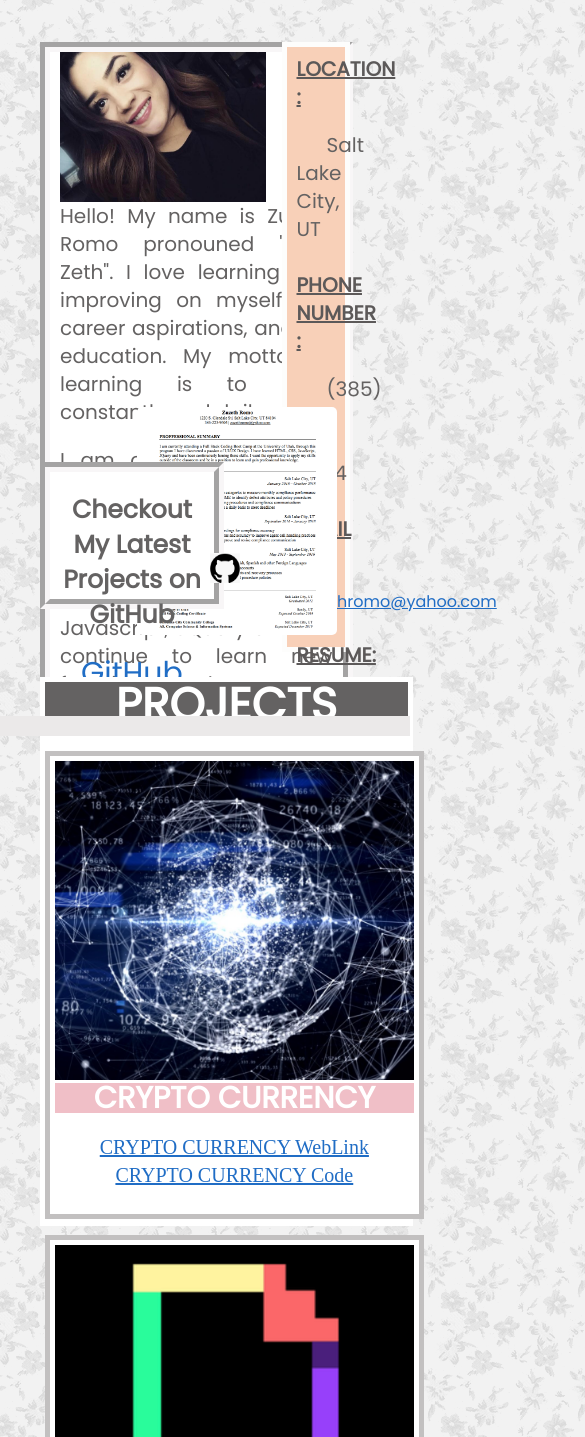
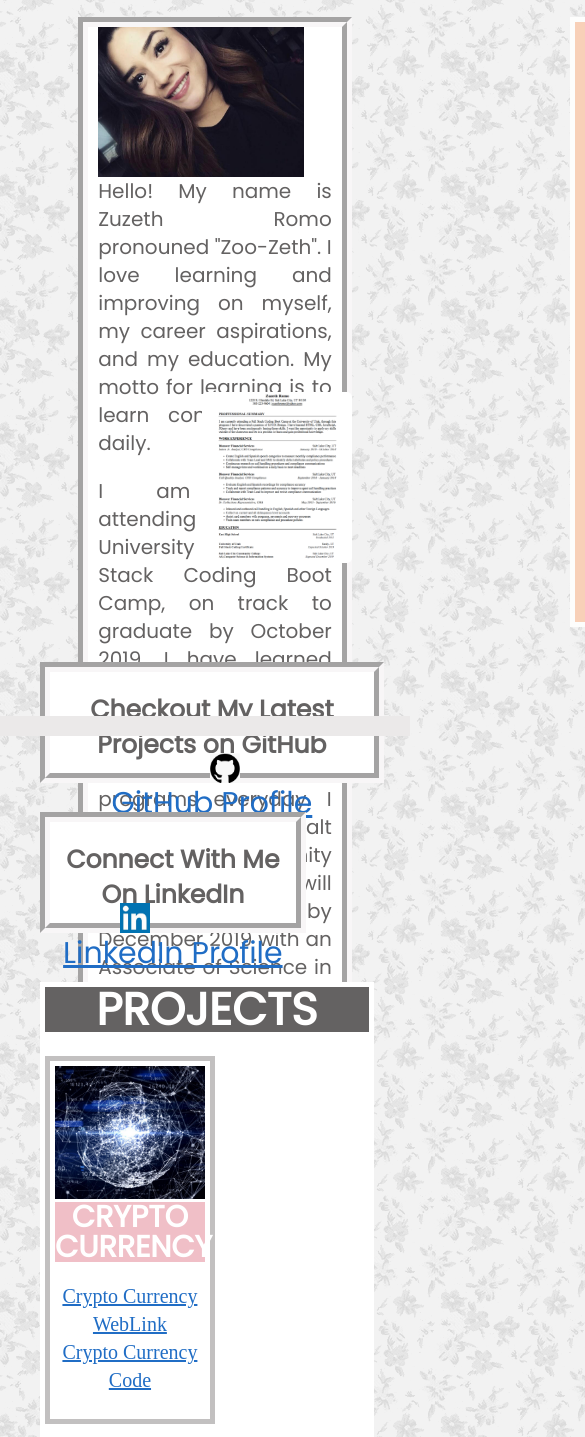
Before and after one commit to zuzethromo/portfolioPage, a plain HTML site: page index.html in a window 390 px wide. Shown: the part 108-1545 px from the top of the page, 585 px wide, since content can reach past the window. Drawn offline with Linux system fonts and the light colour scheme.

Commit message:
640 media and style

```diff
--- a/index.html
+++ b/index.html
@@ -94,10 +94,10 @@
                     <p>
                         <ul class="links">
                             <li>
-                                <a href="https://zuzethromo.github.io/CryptoNewsConsolidator/">CRYPTO CURRENCY WebLink</a>
+                                <a href="https://zuzethromo.github.io/CryptoNewsConsolidator/">Crypto Currency WebLink</a>
                             </li>
                             <li>
-                                <a href="https://github.com/zuzethromo/CryptoNewsConsolidator">CRYPTO CURRENCY Code</a>
+                                <a href="https://github.com/zuzethromo/CryptoNewsConsolidator">Crypto Currency Code</a>
                             </li>
                         </ul>
                     </p>
@@ -110,10 +110,10 @@
                     <p>
                         <ul class="links">
                             <li>
-                                <a href="https://zuzethromo.github.io/GIPHY/">DISNEY GIPHY WebLink</a>
+                                <a href="https://zuzethromo.github.io/GIPHY/">Disney Giphy WebLink</a>
                             </li>
                             <li>
-                                <a href="https://github.com/zuzethromo/GIPHY">DISNEY GIPHY Code</a>
+                                <a href="https://github.com/zuzethromo/GIPHY">Disney Giphy Code</a>
                             </li>
                         </ul>
                     </p>
@@ -126,10 +126,10 @@
                     <p>
                         <ul class="links">
                             <li>
-                                <a href="https://zuzethromo.github.io/Psychic-Game/">PSYCHIC GAME WebLink</a>
+                                <a href="https://zuzethromo.github.io/Psychic-Game/">Psychic Game WebLink</a>
                             </li>
                             <li>
-                                <a href="https://github.com/zuzethromo/Psychic-Game">PSYCHIC GAME Code</a>
+                                <a href="https://github.com/zuzethromo/Psychic-Game">Psychic Game Code</a>
                             </li>
                         </ul>
                     </p>
@@ -142,10 +142,10 @@
                     <p>
                         <ul class="links">
                             <li>
-                                <a href="https://zuzethromo.github.io/trainTime/">TRAIN TIME WebLink</a>
+                                <a href="https://zuzethromo.github.io/trainTime/">Train Time WebLink</a>
                             </li>
                             <li>
-                                <a href="https://github.com/zuzethromo/trainTime">TRAIN TIME Code</a>
+                                <a href="https://github.com/zuzethromo/trainTime">Train Time Code</a>
                             </li>
                         </ul>
                     </p>
--- a/style/style.css
+++ b/style/style.css
@@ -295,17 +295,132 @@ p {
       height: auto;
 }
 
-@media screen and (max-width: 900px) {
+@media screen and (max-width: 980px) {
     .column {
       width: 50%;
 }
 
-@media screen and (max-width: 600px) {
-    .column {
+/* Media for 640px */
+@media screen and (max-width: 640px) {
+    /* .column {
       width: 100%;
+    } */
+    .content {
+        position:absolute;
+        top: 600px;
+        right: 0px;
+        width: 50%;
+        margin: auto;
+    }
+    .content2 {
+        position:absolute;
+        top: 725px;
+        left: 0px;
+        height: 600px;
+        width: 4000px;
+    }
+    .content3 {
+        position:absolute;
+        top: 770px;
+        left: 40px;
+        width: 83%;
+        height: 12%;
+    }
+    .content4 {
+        position:absolute;
+        top: 920px;
+        left: 40px;
+        width: 63%;
+        height: 12%;
+    }
+    .content5 {
+        position:absolute;
+        top: 1090px;
+        left: 40px;
+        width: 83%;
+        height: 172%;
+    }
+    .cHeaders {
+        font-size: 18px;
+    }
+    .cInfo {
+        text-indent: 10px;
+        font-size: 16px;
+    }
+    .email {
+        font-size: 10px;
+    }
+    #resume {
+        border-radius: 5px;
+        width:150px;
+        height: auto;
+        position: absolute;
+        top: 500px;
+        right: 38px;
     }
 }
 
+/* Media for 768px */
+@media only screen and (max-width: 768px){
+    .modal-content {
+      width: 100%;
+}
+.content {
+    position:absolute;
+    top: 125px;
+    left: 40px;
+    width: 65%;
+    margin: auto;
+}
+.content2 {
+    position:absolute;
+    top: 125px;
+    left: 570px;
+    height: 600px;
+    width: 21%;
+}
+}
+.content3 {
+    position:absolute;
+    top: 770px;
+    left: 40px;
+    width: 83%;
+    height: 12%;
+}
+.content4 {
+    position:absolute;
+    top: 920px;
+    left: 40px;
+    width: 63%;
+    height: 12%;
+}
+.content5 {
+    position:absolute;
+    top: 1090px;
+    left: 40px;
+    width: 83%;
+    height: 172%;
+}
+.cHeaders {
+    font-size: 18px;
+}
+.cInfo {
+    text-indent: 10px;
+    font-size: 16px;
+}
+.email {
+    font-size: 10px;
+}
+#resume {
+    border-radius: 5px;
+    width:150px;
+    height: auto;
+    position: absolute;
+    top: 500px;
+    right: 38px;
+}
+
+/* OTHER */
 .content::after {
     content: "";
     clear: both;
```
